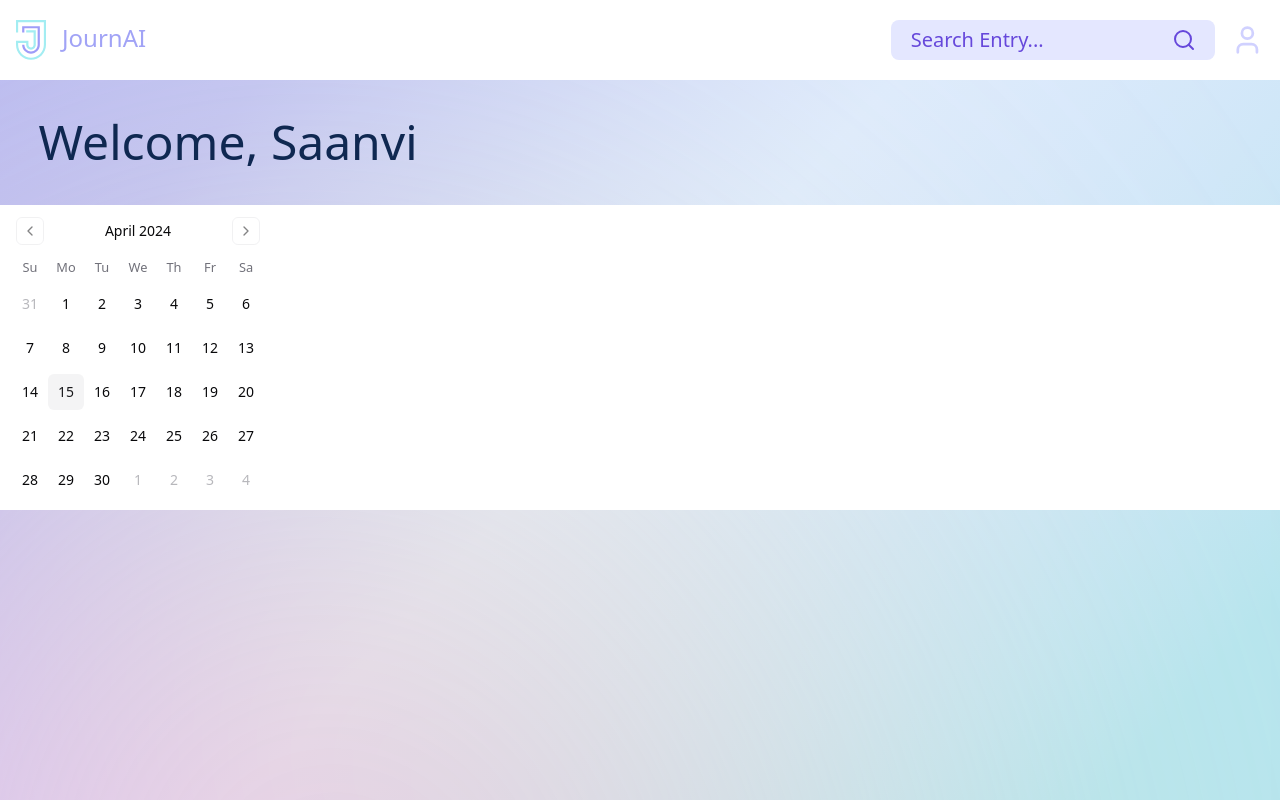
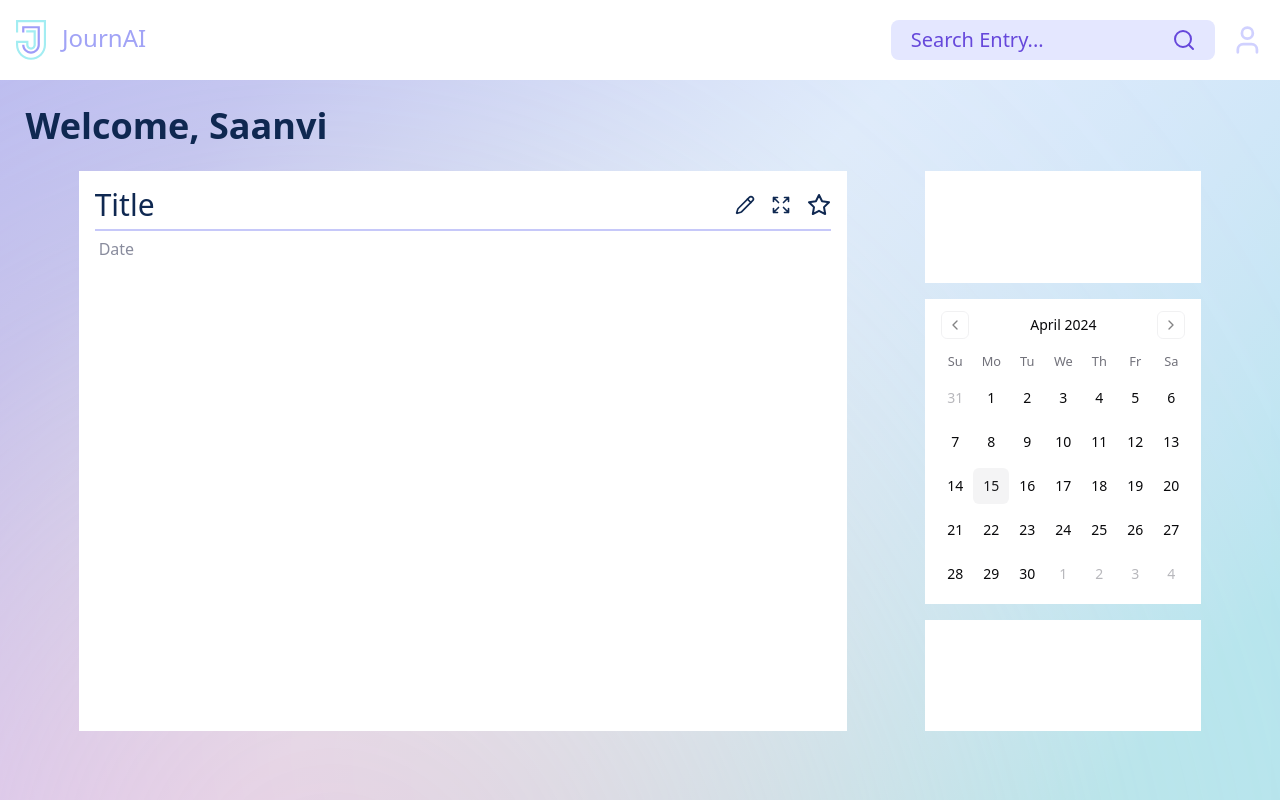
Before and after one commit to saanvi-iyer/journAI, a React app in the folder journAI/: page /home in a window 1280 px wide. Built offline with nearby package versions, Linux system fonts and the light colour scheme; the HTML template or start-up script is replaced by a standard one.

Commit message:
feat: added Entry Component

```diff
--- /dev/null
+++ b/journAI/src/components/Entry.jsx
@@ -0,0 +1,35 @@
+import React from "react";
+import { Expand } from "lucide-react";
+import { Star } from "lucide-react";
+import { useState } from "react";
+import { Pencil } from "lucide-react";
+
+const Entry = () => {
+  const [selected, setSelected] = useState(false);
+  const toggleSelected = () => {
+    setSelected(!selected);
+  };
+  return (
+    <div>
+      <div className=" h-[70vh] w-[60vw] bg-white p-4">
+        <div className="flex items-center justify-between">
+          <span className="text-3xl text-deep-blue">Title</span>
+          <div className="flex gap-x-4">
+            <Pencil className="w-[20px]" color="#0F2851" />
+            <Expand className="w-[20px]" color="#0F2851" />
+            <Star
+              onClick={toggleSelected}
+              fill={selected ? "#F2D382" : "white"}
+              className="hover:cursor-pointer hover:fill-[#F2D382] active:scale-95     "
+              color="#0F2851"
+            />
+          </div>
+        </div>
+        <div className="my-1.5 h-0.5 w-full bg-violet/60" />
+        <p className="text-dark-grey pl-1">Date</p>
+      </div>
+    </div>
+  );
+};
+
+export default Entry;
--- a/journAI/src/components/Navbar.jsx
+++ b/journAI/src/components/Navbar.jsx
@@ -5,7 +5,7 @@ import logo from "../assets/logo.svg";
 
 const Navbar = () => {
   return (
-    <div className="fixed top-0 flex h-[10vh] w-full justify-between bg-white">
+    <div className="fixed z-[100] top-0 flex h-[10vh] w-full justify-between bg-white">
       <div className="flex items-center pl-4">
         <img className="h-fit w-[30px]" src={logo} alt="logo" />
         <p className="pb-1 pl-4 text-2xl text-violet">JournAI</p>
--- a/journAI/src/pages/Home.jsx
+++ b/journAI/src/pages/Home.jsx
@@ -1,30 +1,33 @@
 import { useState } from "react";
-import { User } from "lucide-react";
-import { Lock } from "lucide-react";
-import { Mail } from "lucide-react";
+import { Star } from "lucide-react";
 import logo from "../assets/logo.svg";
 import InputBox from "../components/InputBox";
 import Navbar from "../components/Navbar";
 import { Calendar } from "../components/ui/calendar";
-
+import { Expand } from "lucide-react";
+import Entry from "../components/Entry";
 
 function Login() {
   const [count, setCount] = useState(0);
 
   return (
     <>
-      <div className="background w-screen h-screen flex flex-col ">
+      <div className="background max-w-screen flex min-h-screen flex-col ">
         <Navbar />
-        <div className="mt-[10vh] p-[3%]  ">
-          <p className="text-5xl text-deep-blue">Welcome, Saanvi</p>
+        <div className="mt-[10vh] p-[2%]  ">
+          <p className="text-4xl font-semibold text-deep-blue">
+            Welcome, Saanvi
+          </p>
         </div>
-        <div className="bg-white flex">
-            <div className=""></div>
-            <div className="flex flex-col ">
-                <div></div>
-                <div><Calendar/></div>
-                <div></div>
+        <div className="flex justify-evenly">
+          <Entry/>
+          <div className="flex h-[70vh] flex-col gap-y-4">
+            <div className="h-[15vh] bg-white "></div>
+            <div className="bg-white ">
+              <Calendar className="" />
             </div>
+            <div className="h-[15vh] bg-white "></div>
+          </div>
         </div>
       </div>
     </>
--- a/journAI/tailwind.config.js
+++ b/journAI/tailwind.config.js
@@ -26,6 +26,7 @@ module.exports = {
         "violet-light": "#D0D1FF",
         "dust-grey": "#B0B2C3",
         "lilac-petals": "#E4E7FF",
+        "dark-grey": "#898C9D",
         border: "hsl(var(--border))",
         input: "hsl(var(--input))",
         ring: "hsl(var(--ring))",
```
